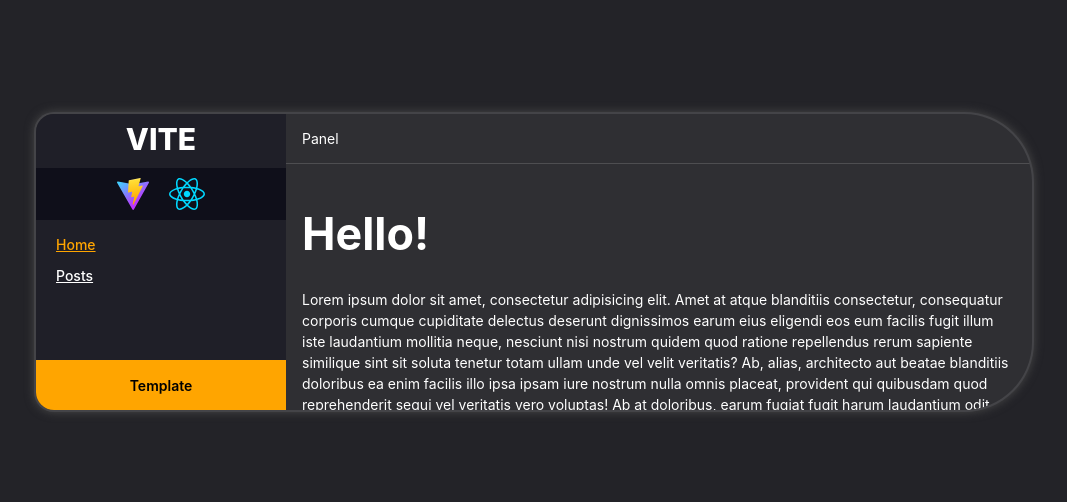
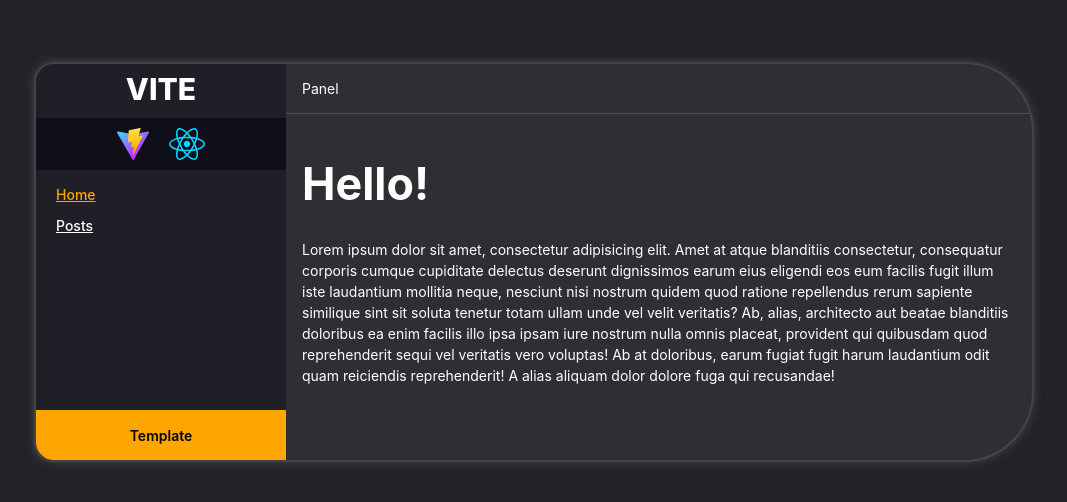
Before and after one commit to zakon47/vite-template, a React (Vite) app: page / in a window 1280 px wide. Shown: the part 138-640 px from the top of the page, without its empty margins (106-1173 px from the left). Built offline with nearby package versions, Linux system fonts and the light colour scheme.

Commit message:
change dev css

```diff
--- a/src/layouts/MainLayout/index.module.scss
+++ b/src/layouts/MainLayout/index.module.scss
@@ -22,17 +22,24 @@
   border: 0.2rem solid rgba(255, 255, 255, 0.1);
   border-radius: 2rem 7rem 7rem 2rem;
   overflow: hidden;
-  @include Media-Desktop-Small {
-    max-height: 30rem;
+  @include Media-Table {
+    flex-direction: column;
+    border-radius: 1rem;
   }
   &__left {
     flex: 0 0 auto;
     background: #1f1f28;
     width: 25rem;
+    @include Media-Table {
+      width: 100%;
+    }
   }
   &__right {
     flex: 1 1 auto;
     position: relative;
+    @include Media-Table {
+      min-height: 30rem;
+    }
   }
 }
 .content {
--- a/src/layouts/components/NavBar/index.tsx
+++ b/src/layouts/components/NavBar/index.tsx
@@ -1,6 +1,6 @@
 import s from "./index.module.scss";
 import { ROUTES } from "@/routes.tsx";
-import { ILink } from "@/components";
+import { ILink } from "@/components/ILink/ILink.tsx";
 
 export const NavBar = () => {
   return (
--- a/vite.config.ts
+++ b/vite.config.ts
@@ -7,12 +7,20 @@ import path from "path";
 export default defineConfig(({ mode }) => {
   const env = loadEnv(mode, process.cwd());
 
+  const isDev = process.env.NODE_ENV === "development";
   const BACKEND_WS = `${env.VITE_BACKEND_ADDRESS ?? "ws://localhost:8000/ws"}`;
   const BACKEND_ADDRESS = `${env.VITE_BACKEND_ADDRESS ?? "http://localhost:8000"}`;
   const PORT = `${env.VITE_PORT ?? "5173"}`;
 
   return {
     plugins: [react()],
+    css: {
+      modules: {
+        generateScopedName: isDev
+          ? "[path]__[local]___[hash:base64:5]"
+          : "[hash:base64:5]",
+      },
+    },
     resolve: {
       alias: {
         "@": path.resolve(__dirname, "./src"),
```
